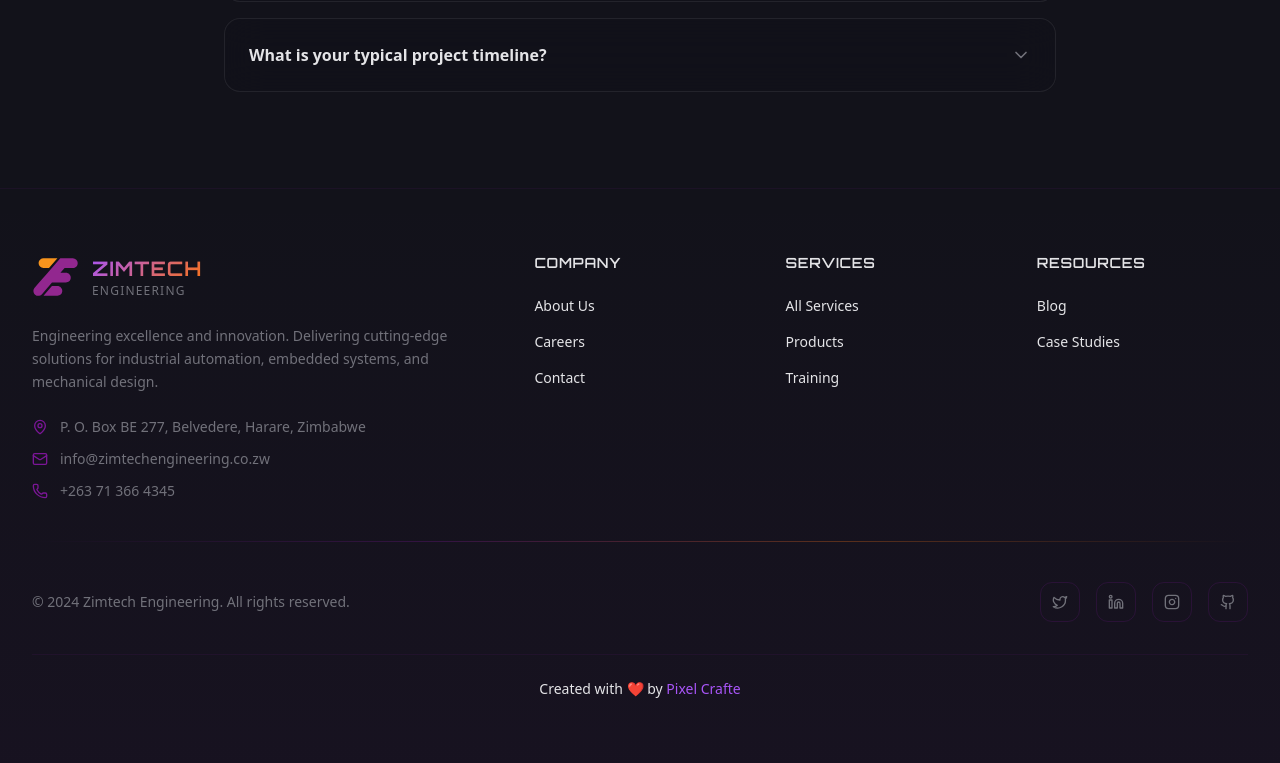
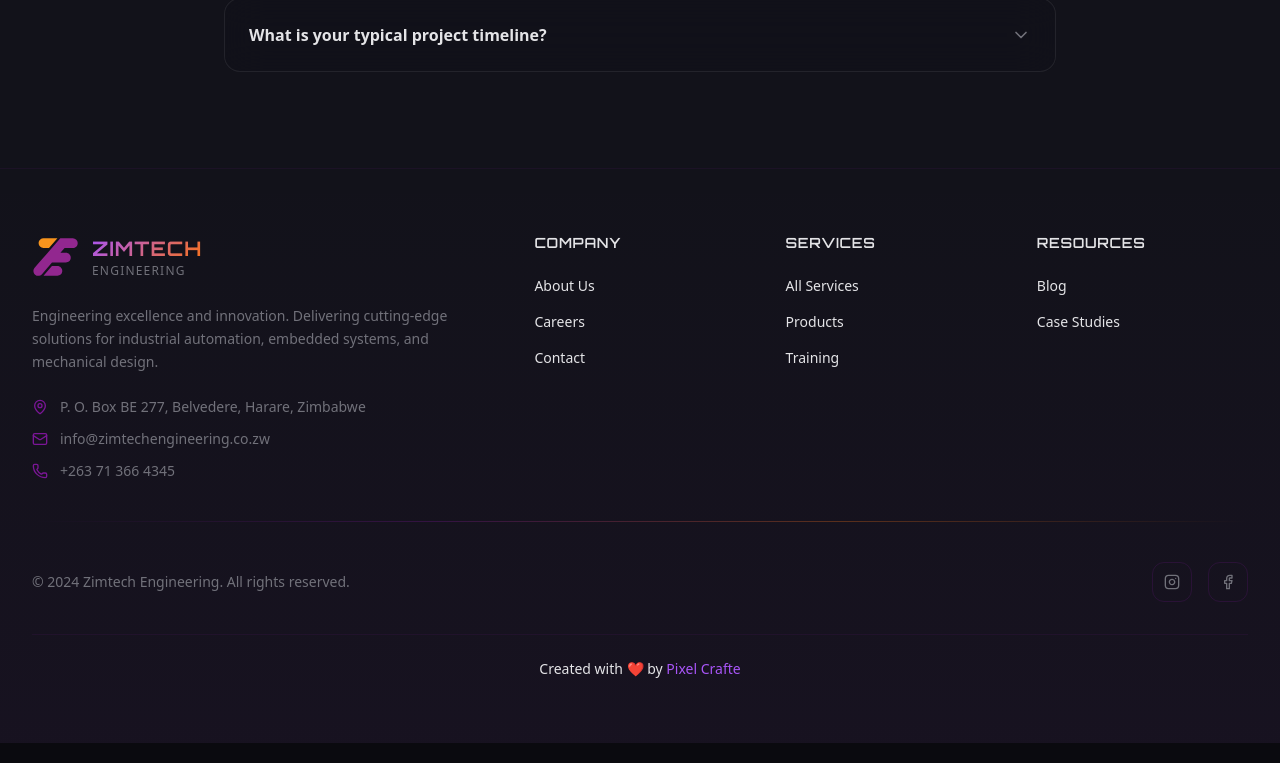
Before and after one commit to worshix/tanscripts, a Next.js app: page /contact in a window 1280 px wide. Shown: the part 1764-2527 px from the top of the page. Built offline with nearby package versions, Linux system fonts and the light colour scheme.

Commit message:
on to the contact forms now

```diff
--- a/app/contact/page.tsx
+++ b/app/contact/page.tsx
@@ -19,7 +19,7 @@ const contactInfo = [
   },
   {
     title: "Email",
-    content: `${contactConfig.email.info}\n${contactConfig.email.sales}`,
+    content: `${contactConfig.email.info}`,
     icon: <Mail className="w-6 h-6" />,
     href: formatEmailLink(contactConfig.email.info),
   },
--- a/components/Footer.tsx
+++ b/components/Footer.tsx
@@ -1,6 +1,6 @@
 import Link from "next/link";
 import Image from "next/image";
-import { Twitter, Linkedin, Instagram, Github, Mail, MapPin, Phone } from "lucide-react";
+import { Facebook, Instagram, Mail, MapPin, Phone } from "lucide-react";
 import { contactConfig, formatPhoneLink, formatEmailLink } from "@/config/contact";
 
 const footerLinks = {
@@ -133,24 +133,6 @@ export default function Footer() {
           </p>
           <div className="flex items-center gap-4">
             <a
-              href={contactConfig.social.twitter}
-              target="_blank"
-              rel="noopener noreferrer"
-              className="w-10 h-10 rounded-xl border border-primary/20 flex items-center justify-center text-foreground-muted hover:text-primary hover:border-primary hover:bg-primary/10"
-              aria-label="Follow us on Twitter"
-            >
-              <Twitter className="w-4 h-4" />
-            </a>
-            <a
-              href={contactConfig.social.linkedin}
-              target="_blank"
-              rel="noopener noreferrer"
-              className="w-10 h-10 rounded-xl border border-primary/20 flex items-center justify-center text-foreground-muted hover:text-primary hover:border-primary hover:bg-primary/10"
-              aria-label="Connect with us on LinkedIn"
-            >
-              <Linkedin className="w-4 h-4" />
-            </a>
-            <a
               href={contactConfig.social.instagram}
               target="_blank"
               rel="noopener noreferrer"
@@ -160,13 +142,13 @@ export default function Footer() {
               <Instagram className="w-4 h-4" />
             </a>
             <a
-              href={contactConfig.social.github}
+              href={contactConfig.social.facebook}
               target="_blank"
               rel="noopener noreferrer"
               className="w-10 h-10 rounded-xl border border-primary/20 flex items-center justify-center text-foreground-muted hover:text-primary hover:border-primary hover:bg-primary/10"
               aria-label="Follow us on GitHub"
             >
-              <Github className="w-4 h-4" />
+              <Facebook className="w-4 h-4" />
             </a>
           </div>
         </div>
--- a/config/contact.ts
+++ b/config/contact.ts
@@ -43,7 +43,7 @@ export const contactConfig = {
   social: {
     twitter: "https://twitter.com/zimtecheng",
     linkedin: "https://linkedin.com/company/zimtech-engineering",
-    instagram: "https://instagram.com/zimtechengineering",
+    instagram: "https://www.instagram.com/zimtech_eng/",
     github: "https://github.com/zimtech-engineering",
     facebook: "https://www.facebook.com/profile.php?id=61571170637688",
   },
```
